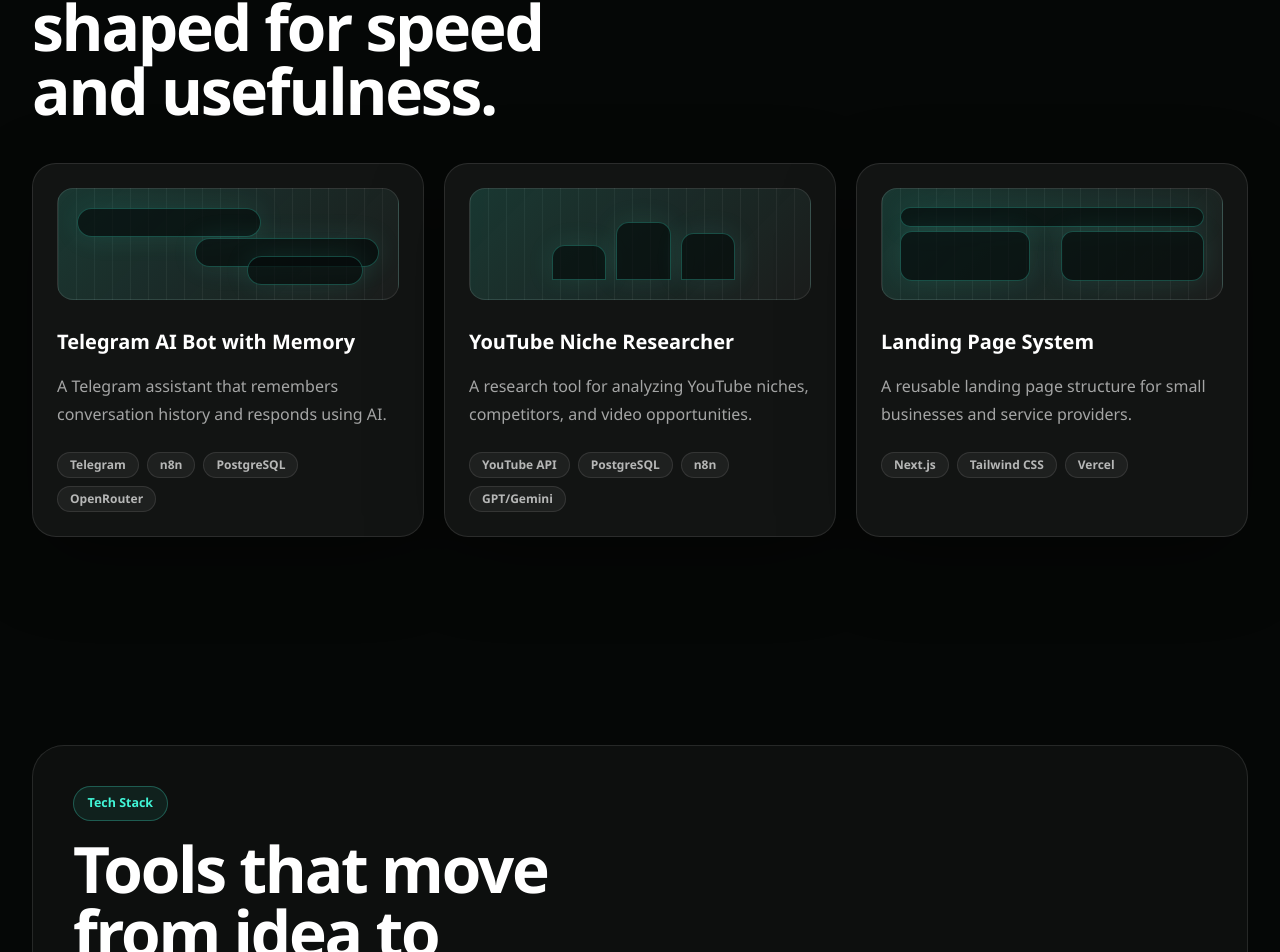
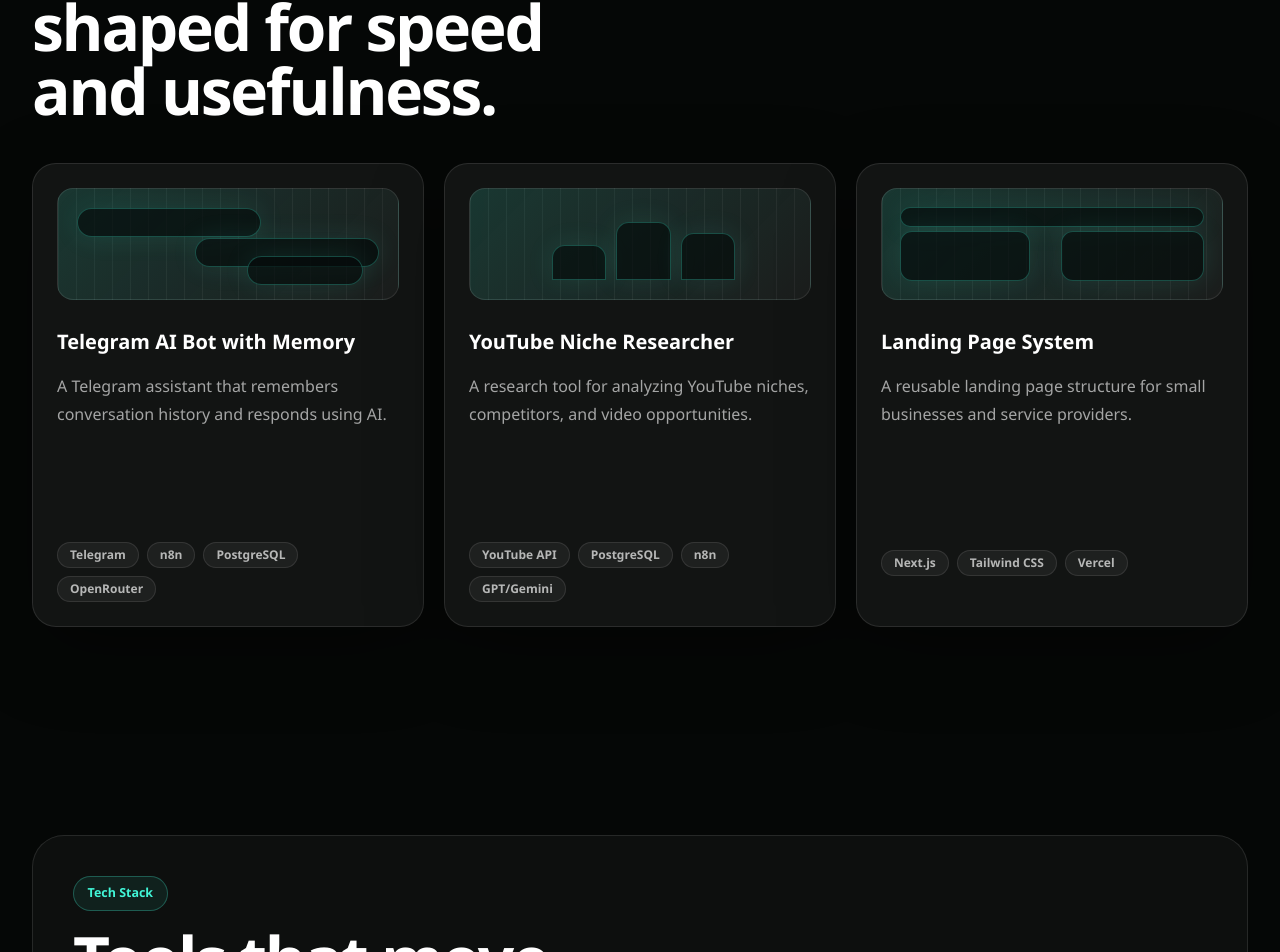
Before and after one commit to marchello-j/marsel-ai-lab, a Next.js app: page / in a window 1280 px wide. Shown: the part 2390-3342 px from the top of the page. Built offline with nearby package versions, Linux system fonts and the light colour scheme.

Commit message:
fix: align project cards

```diff
--- a/app/globals.css
+++ b/app/globals.css
@@ -220,6 +220,12 @@
     background 220ms ease;
 }
 
+.project-card {
+  display: flex;
+  min-height: 29rem;
+  flex-direction: column;
+}
+
 .feature-card:hover,
 .project-card:hover,
 .workflow-step:hover {
@@ -230,6 +236,24 @@
 
 .workflow-step {
   min-height: 9.5rem;
+}
+
+.project-description {
+  min-height: 5.25rem;
+  margin-top: 1rem;
+  color: rgba(255, 255, 255, 0.62);
+  line-height: 1.75;
+}
+
+.project-tags {
+  display: flex;
+  min-height: 4.75rem;
+  align-content: flex-start;
+  align-items: flex-start;
+  flex-wrap: wrap;
+  gap: 0.5rem;
+  margin-top: auto;
+  padding-top: 1.5rem;
 }
 
 .project-visual {
--- a/app/page.tsx
+++ b/app/page.tsx
@@ -263,8 +263,8 @@
               <span />
             </div>
             <h3 className="text-xl font-bold text-white">{project.title}</h3>
-            <p className="mt-4 leading-7 text-white/62">{project.description}</p>
-            <div className="mt-6 flex flex-wrap gap-2">
+            <p className="project-description">{project.description}</p>
+            <div className="project-tags">
               {project.stack.map((item) => (
                 <span key={item} className="rounded-full border border-white/10 bg-white/5 px-3 py-1 text-xs font-semibold text-white/68">
                   {item}
```
